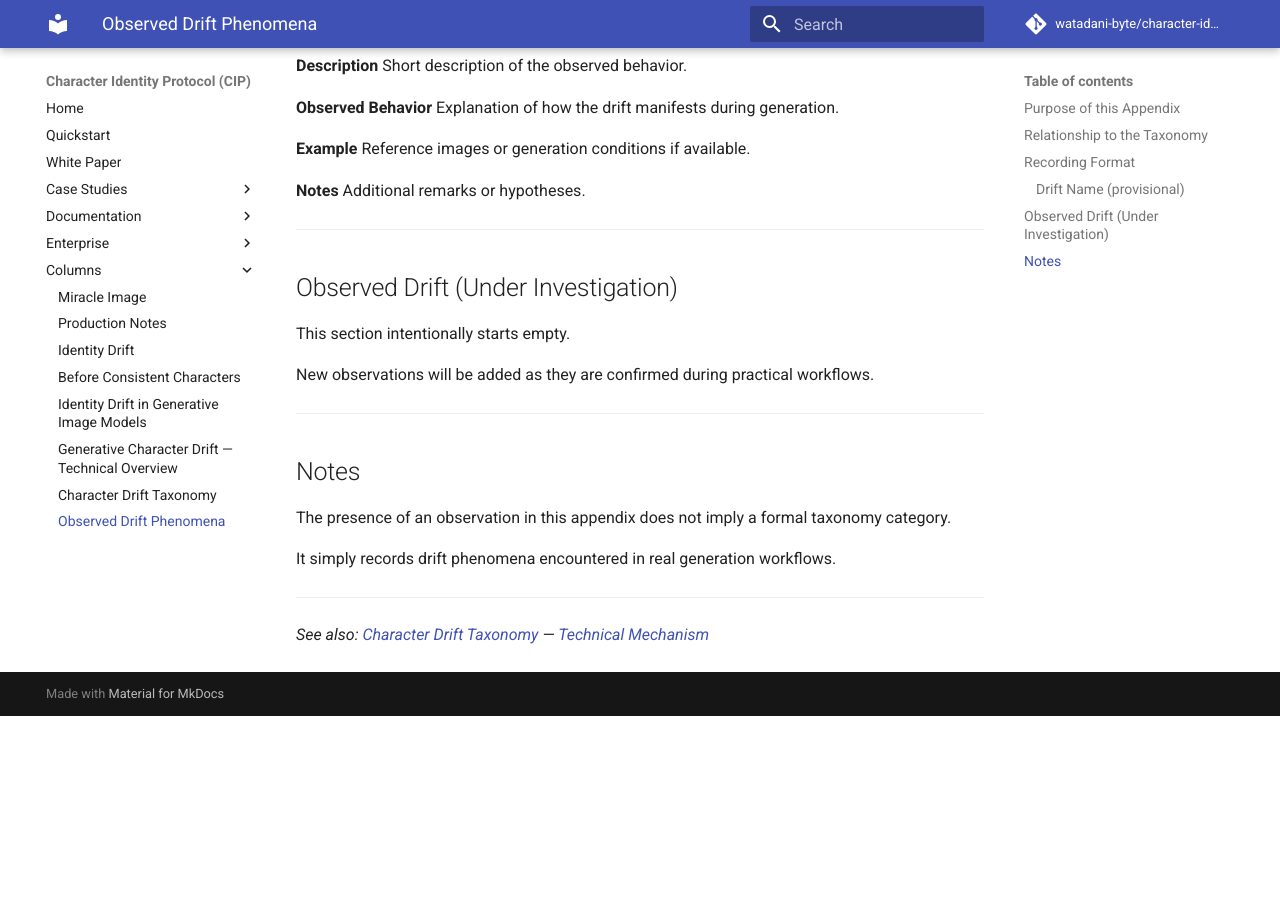
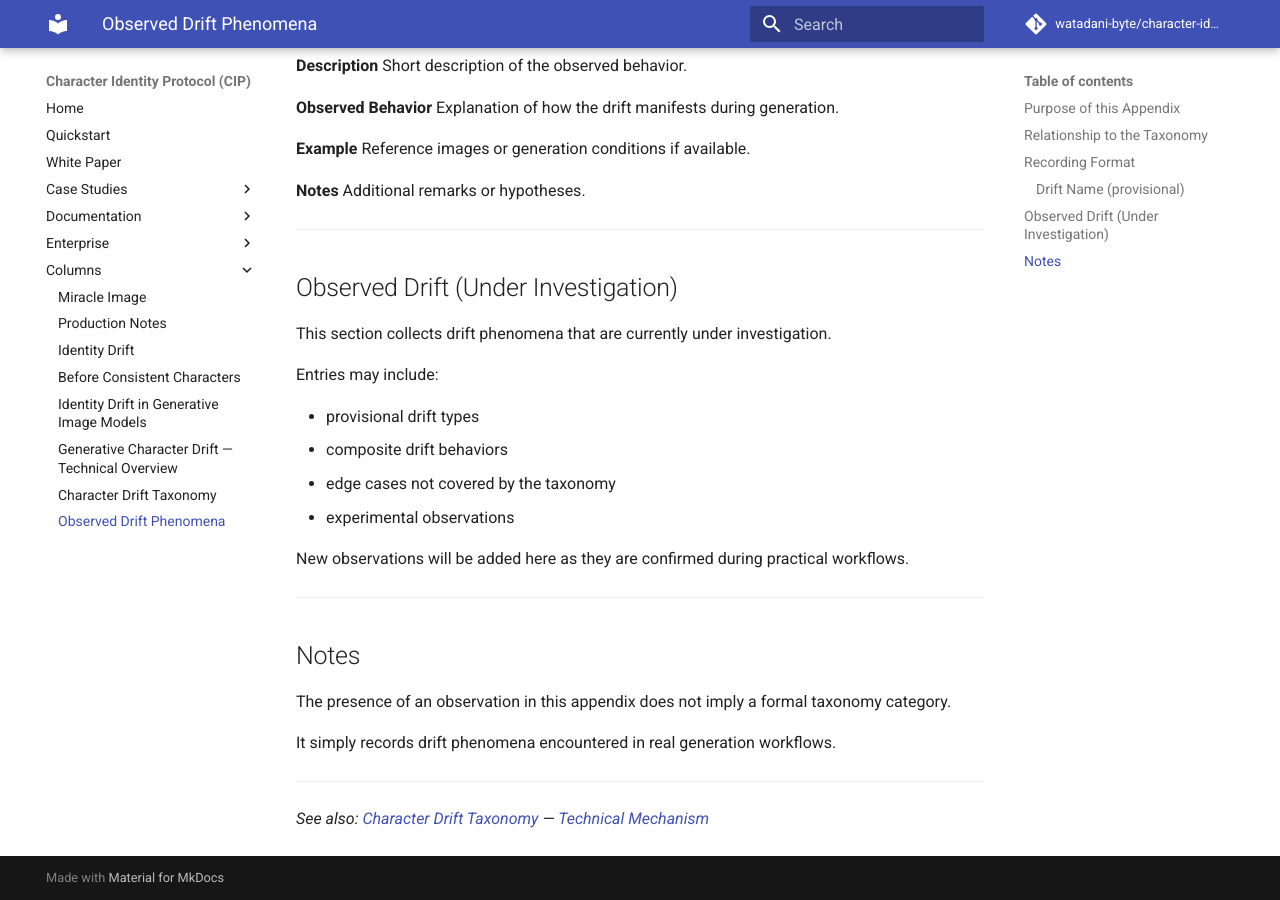
Before and after one commit to watadani-byte/character-identity-protocol, an MkDocs documentation site: the page built from docs/drift_observations.md, in a window 1280 px wide and 900 px high, scrolled down 1386 px. Built offline with MkDocs 1.6.1 and Material for MkDocs 9.7.7, drawn with Linux system fonts in a browser that asks for light colours; comment, search, counter and statistics services are not loaded; before the commit the page ends 2102 px from its top, so only the background shows below that.

Commit message:
drift_observations.md を更新

```diff
--- a/docs/drift_observations.md
+++ b/docs/drift_observations.md
@@ -68,9 +68,16 @@ Additional remarks or hypotheses.
 
 ## Observed Drift (Under Investigation)
 
-This section intentionally starts empty.
+This section collects drift phenomena that are currently under investigation.
 
-New observations will be added as they are confirmed during practical workflows.
+Entries may include:
+
+- provisional drift types
+- composite drift behaviors
+- edge cases not covered by the taxonomy
+- experimental observations
+
+New observations will be added here as they are confirmed during practical workflows.
 
 -----
 
```
